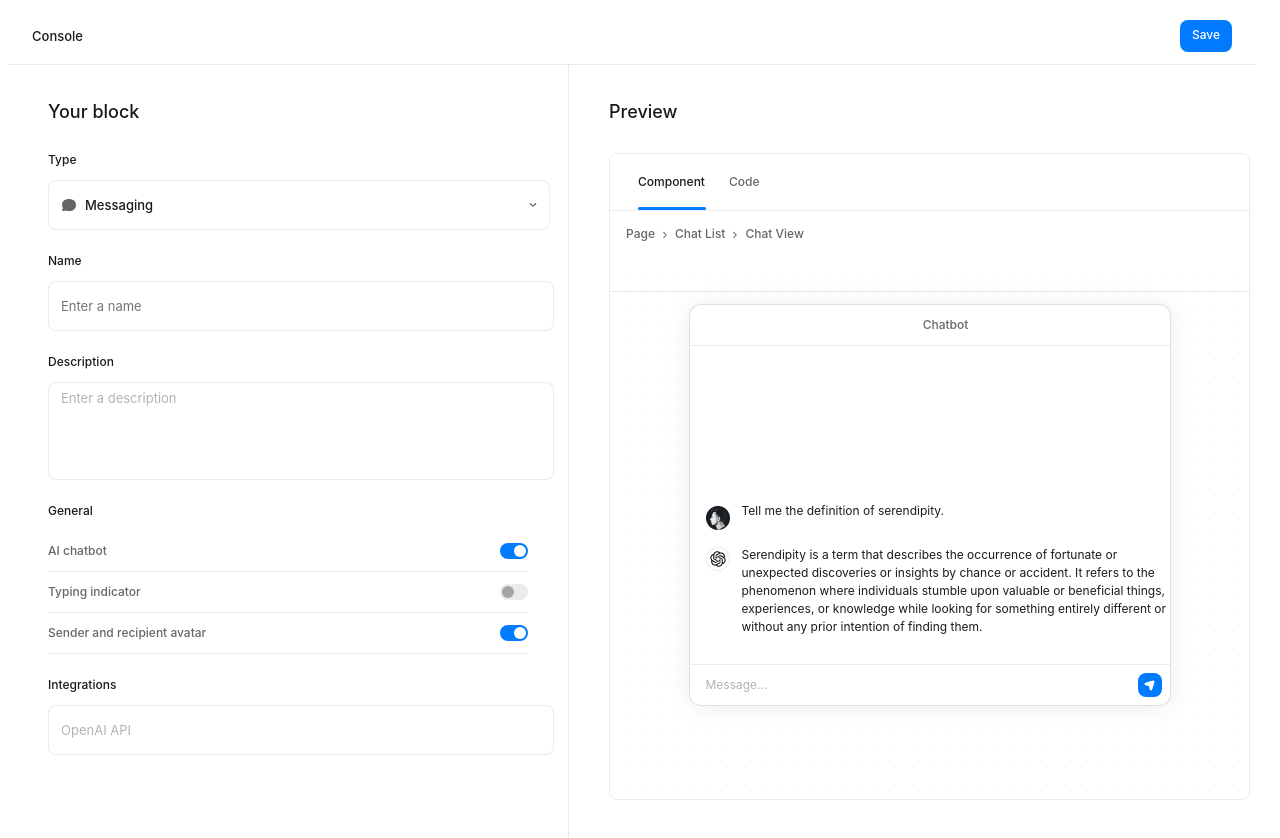
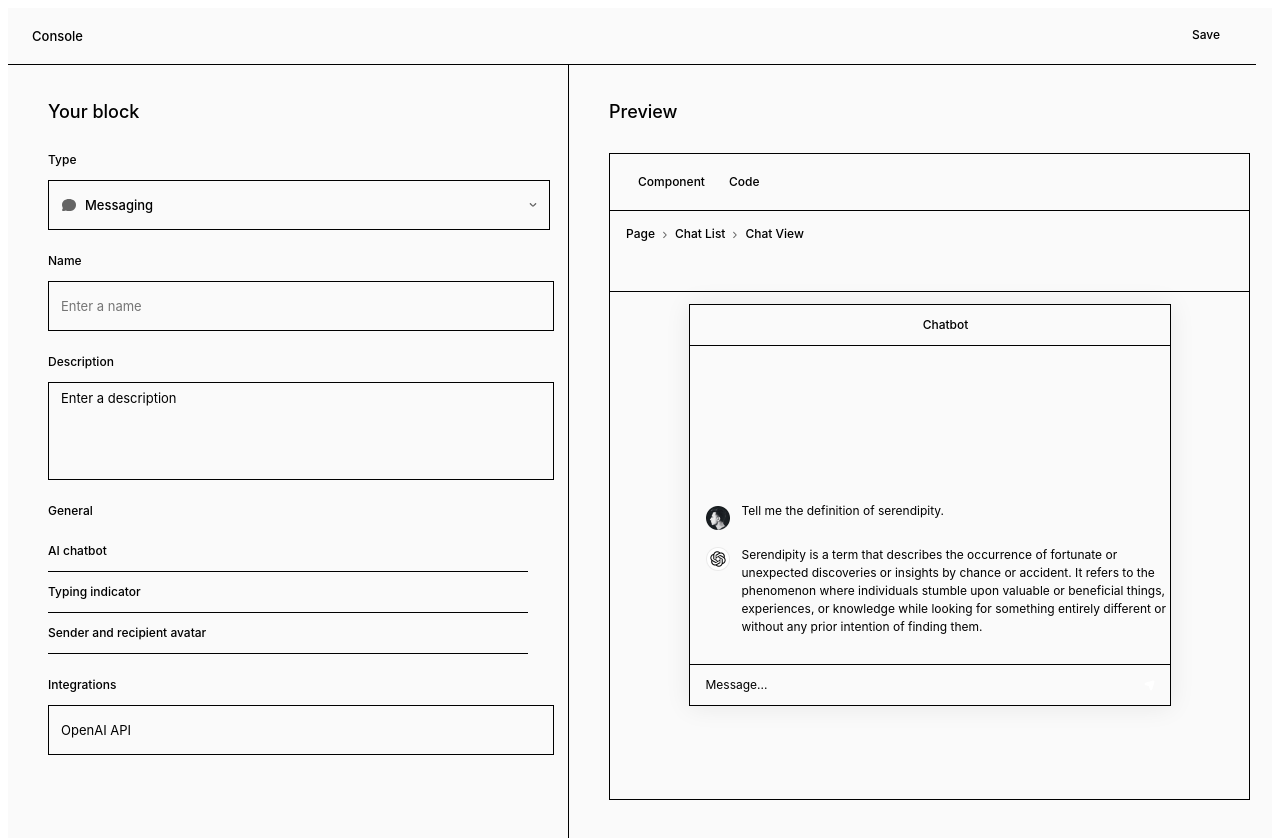
Before and after one commit to Kitenite/0.demo.react, a React (Vite) app: page / in a window 1280 px wide. Shown: the top 838 px of the page. Built offline with nearby package versions, Linux system fonts and the light colour scheme.

Commit message:
Synched styleguide.css from 0.engineering plugin

```diff
--- a/styleguide.css
+++ b/styleguide.css
@@ -1,54 +1,35 @@
-:root {
-    --spacing-spacing-xl: 32px;
-    --spacing-spacing-lg: 24px;
-    --spacing-spacing-sm: 12px;
-    --spacing-spacing-md: 16px;
-    --spacing-spacing-xs: 8px;
-    --themes-color-secondary-button-fill: #FFFFFF;
-    --themes-color-dot: #00000029;
-    --themes-color-input-background: #FFFFFF;
-    --themes-color-text-primary: #000000E5;
-    --themes-color-border-primary: #0000001F;
-    --themes-color-background: #FFFFFF;
-    --themes-color-border-secondary: #00000014;
-    --themes-border-radius-medium: 12px;
-    --themes-color-text-tertiary: #0000004D;
-    --themes-border-radius-small: 8px;
-    --themes-color-primary-button-fill: #007AFF;
-    --themes-color-primary-button-text: #FFFFFF;
-    --themes-color-text-secondary: #00000099;
-    --themes-color-secondary-button-text: #000000;
+[data-core-mode="light"] {
+    --button-text-secondary: #FFFFFF;
+    --button-background-secondary: #000000E5;
+    --border-primary: #0000001F;
+    --border-radius-lg: 6;
+    --border-radius-md: 4;
+    --border-radius-sm: 2;
+    --border-secondary: #0000000F;
+    --text-tertiary: #0000004D;
+    --text-secondary: #00000099;
+    --text-primary: #000000E5;
+    --background-background-canvas: #F8F8F8;
+    --background-background-primary-alt: #FDFDFD;
+    --background-background-tertiary: #0000000A;
+    --background-background-secondary: #00000014;
+    --background-background-primary: #FFFFFF;
 }
-[data-spacing-mode="standard"] {
-    --spacing-spacing-xl: 32px;
-    --spacing-spacing-lg: 24px;
-    --spacing-spacing-sm: 12px;
-    --spacing-spacing-md: 16px;
-    --spacing-spacing-xs: 8px;
+
+[data-core-mode="dark"] {
+    --button-text-secondary: #000000E5;
+    --button-background-secondary: #FFFFFF;
+    --border-primary: #FFFFFF1F;
+    --border-radius-lg: 6;
+    --border-radius-md: 4;
+    --border-radius-sm: 2;
+    --border-secondary: #FFFFFF0F;
+    --text-tertiary: #FFFFFF4D;
+    --text-secondary: #FFFFFF99;
+    --text-primary: #FFFFFFE5;
+    --background-background-canvas: #2C2C2C;
+    --background-background-primary-alt: #1B1B1B;
+    --background-background-tertiary: #FFFFFF0A;
+    --background-background-secondary: #FFFFFF14;
+    --background-background-primary: #2C2C2C;
 }
-[data-spacing-mode="expanded"] {
-    --spacing-spacing-xl: 64px;
-    --spacing-spacing-lg: 48px;
-    --spacing-spacing-sm: 24px;
-    --spacing-spacing-md: 32px;
-    --spacing-spacing-xs: 16px;
-}
-[data-spacing-mode="condensed"] {
-    --spacing-spacing-xl: 16px;
-    --spacing-spacing-lg: 12px;
-    --spacing-spacing-sm: 4px;
-    --spacing-spacing-md: 8px;
-    --spacing-spacing-xs: 2px;
-}
-[data-themes-mode="minimal"] {
-    --themes-color-background: #FFFFFF;
-    --themes-border-radius-medium: 12px;
-    --themes-border-radius-small: 8px;
-    --themes-color-primary-button-fill: #007AFF;
-}
-[data-themes-mode="round"] {
-    --themes-color-background: #FAFAFA;
-    --themes-border-radius-medium: 8px;
-    --themes-border-radius-small: 4px;
-    --themes-color-primary-button-fill: #000000D9;
-}
```
